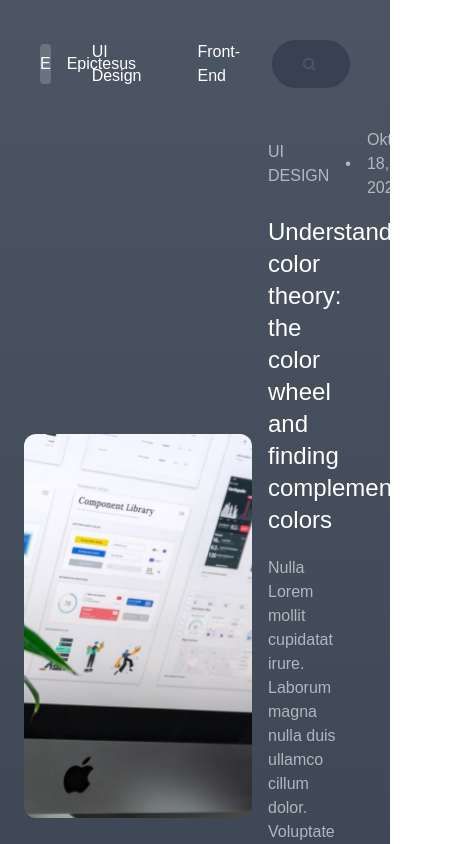
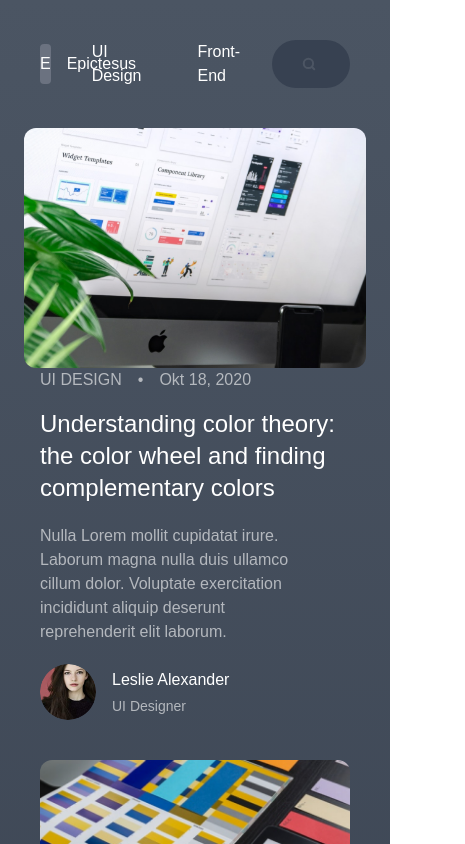
Before and after one commit to Alinurrr/epictesus-nextjs-blog, a Next.js app: page / in a window 390 px wide. Shown: the top 844 px of the page, 465 px wide, since content can reach past the window. Built offline with nearby package versions, Linux system fonts and the light colour scheme.

Commit message:
make content responsive

```diff
--- a/pages/component/FeaturedPost.js
+++ b/pages/component/FeaturedPost.js
@@ -5,15 +5,15 @@ import InfoPost from './InfoPost'
 export default function FeaturedPost() {
   return (
     <article>
-      <div className="flex -mx-4 items-center">
-        <div className="px-4 w-8/12 h-96 relative">
+      <div className="flex flex-wrap -mx-4 items-center">
+        <div className="px-4 lg:w-8/12 md:w-7/12 w-full sm:h-96 h-60 relative">
           <Image
             src="/featured-thumbnail.png" alt="featured thumbnail" className='rounded-xl '
             layout="fill"
             objectFit="cover"
           />
         </div>
-        <div className="w-4/12 px-4">
+        <div className="lg:w-4/12 md:w-5/12 w-full px-4">
           <InfoPost
             category="UI DESIGN"
             date="Okt 18, 2020"
--- a/pages/index.js
+++ b/pages/index.js
@@ -70,13 +70,13 @@ export default function Home() {
   ]);
 
   return (
-    <div className='bg-gradient-to-b from-gray-600 to-gray-900 min-h-screen text-white'>
+    <div className='bg-gradient-to-b from-gray-600 to-gray-900 min-h-screen text-white overflow-hidden'>
       <Navbar />
       <Container>
         <FeaturedPost />
         <div className="flex flex-wrap -mx-4 mt-4">
           {posts.map((post, index) => (
-            <div key={index} className="w-4/12 px-4 py-6">
+            <div key={index} className="md:w-4/12 w-full px-4 py-6">
               <CardPost {...post} />
             </div>
           ))}
```
